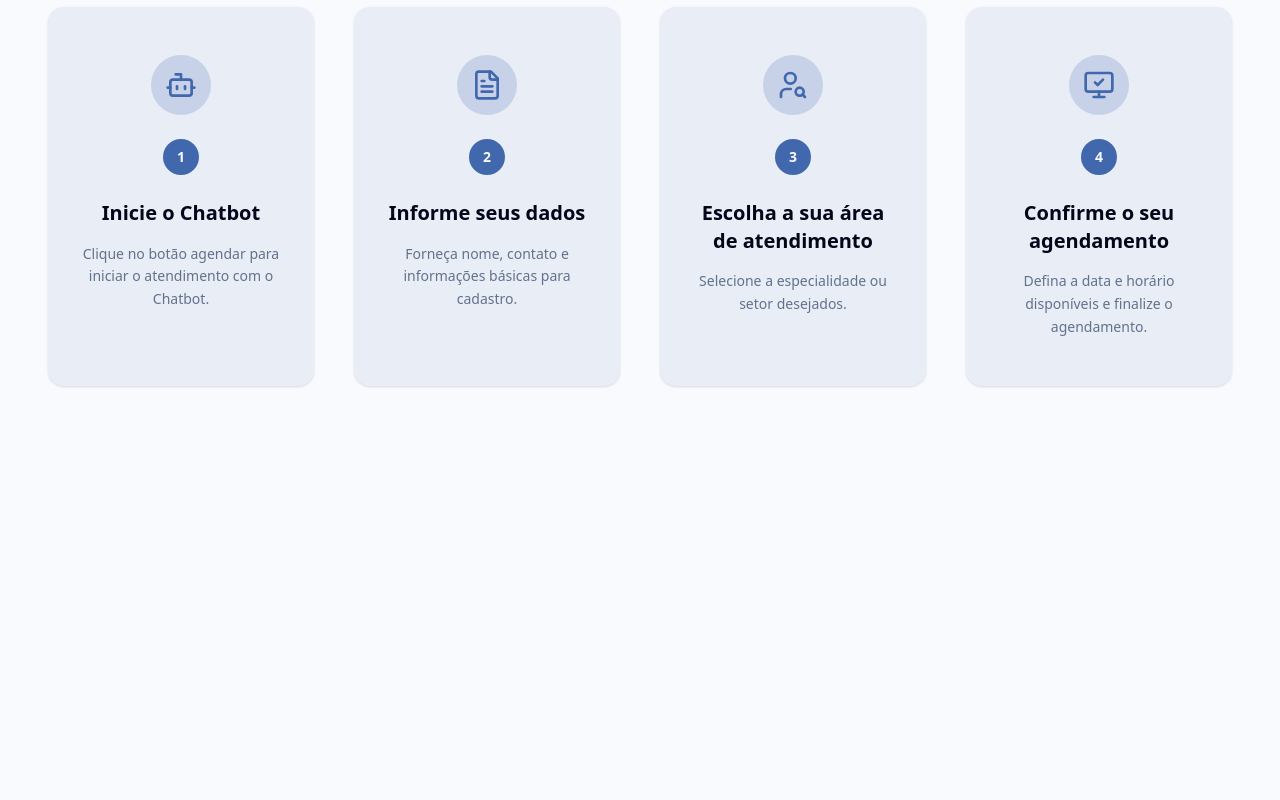
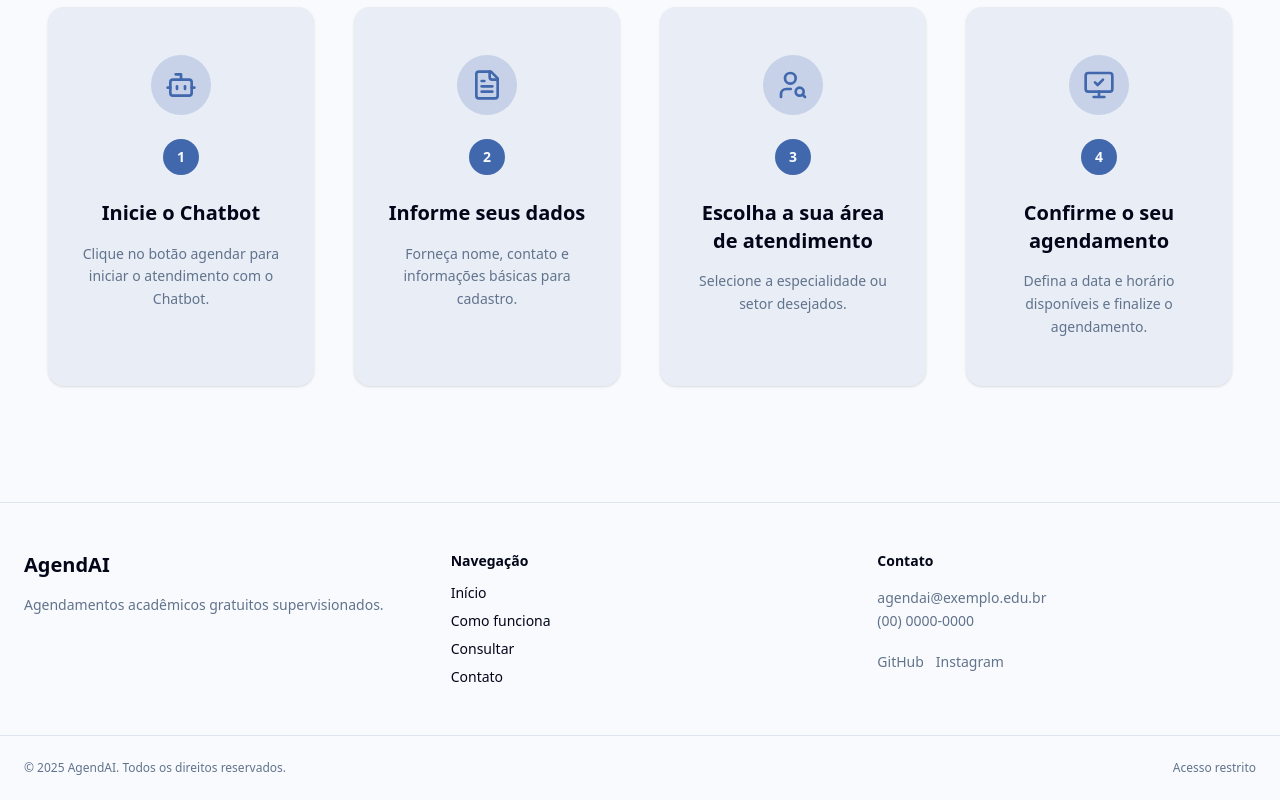
Before and after one commit to JoaoVicttor07/agendai-front, a Next.js app: page / in a window 1280 px wide. Shown: the part 844-1644 px from the top of the page. Before the commit the page ends 1250 px from the top, so only its background shows below. Built offline with nearby package versions, Linux system fonts and the light colour scheme.

Commit message:
Add footer component and integrate into homepage
Introduces a new Footer component with navigation and contact info, using react-icons. Updates the homepage to include the Footer. Also adds react-icons as a dependency in package.json.

```diff
--- a/package.json
+++ b/package.json
@@ -18,6 +18,7 @@
     "next-themes": "^0.4.6",
     "react": "19.1.0",
     "react-dom": "19.1.0",
+    "react-icons": "^5.5.0",
     "tailwind-merge": "^3.3.1"
   },
   "devDependencies": {
--- /dev/null
+++ b/src/app/components/footer.tsx
@@ -0,0 +1,61 @@
+import Link from "next/link"
+import { FaGithub } from 'react-icons/fa';
+
+export function Footer() {
+  const year = new Date().getFullYear()
+  return (
+    <footer className="mt-24 border-t bg-background/60 backdrop-blur">
+      <div className="mx-auto max-w-7xl px-6 py-12 grid gap-12 md:grid-cols-3">
+        <div className="space-y-4">
+          <div className="text-xl font-semibold">AgendAI</div>
+            <p className="text-sm text-muted-foreground">
+              Agendamentos acadêmicos gratuitos supervisionados.
+            </p>
+        </div>
+        <div>
+          <h4 className="mb-3 text-sm font-semibold">Navegação</h4>
+          <ul className="space-y-2 text-sm">
+            <li><Link href="#hero" className="hover:text-primary">Início</Link></li>
+            <li><Link href="#como-funciona" className="hover:text-primary">Como funciona</Link></li>
+            <li><Link href="#consultar" className="hover:text-primary">Consultar</Link></li>
+            <li><Link href="#contato" className="hover:text-primary">Contato</Link></li>
+          </ul>
+        </div>
+        {/* <div>
+          <h4 className="mb-3 text-sm font-semibold">Recursos</h4>
+          <ul className="space-y-2 text-sm">
+            <li><Link href="/faq" className="hover:text-primary">FAQ</Link></li>
+            <li><Link href="/suporte" className="hover:text-primary">Suporte</Link></li>
+            <li><Link href="/privacidade" className="hover:text-primary">Privacidade</Link></li>
+            <li><Link href="/termos" className="hover:text-primary">Termos</Link></li>
+          </ul>
+        </div> */}
+        <div className="space-y-4">
+          <h4 className="text-sm font-semibold">Contato</h4>
+          <p className="text-sm text-muted-foreground leading-relaxed">
+            agendai@exemplo.edu.br<br />
+            (00) 0000-0000<br />
+          </p>
+          <div className="flex gap-3">
+            <Link aria-label="GitHub" href="https://github.com">
+              <span className="text-muted-foreground hover:text-primary text-sm">GitHub</span>
+            </Link>
+            <Link aria-label="Instagram" href="#">
+              <span className="text-muted-foreground hover:text-primary text-sm">Instagram</span>
+            </Link>
+          </div>
+        </div>
+      </div>
+      <div className="border-t">
+        <div className="mx-auto max-w-7xl px-6 py-6 flex flex-col gap-4 md:flex-row md:items-center md:justify-between">
+          <p className="text-xs text-muted-foreground">
+            © {year} AgendAI. Todos os direitos reservados.
+          </p>
+          <div className="flex flex-wrap gap-4 text-xs text-muted-foreground">
+            <Link href="/acesso-restrito" className="hover:text-primary">Acesso restrito</Link>
+          </div>
+        </div>
+      </div>
+    </footer>
+  )
+}
--- a/src/app/page.tsx
+++ b/src/app/page.tsx
@@ -1,6 +1,7 @@
 import { Navbar } from "./components/navbar";
 import { Hero } from "./components/hero";
 import { HowItWorks } from "./components/howItWorks";
+import { Footer } from "./components/footer";
 
 export default function Home() {
   return (
@@ -9,6 +10,7 @@ export default function Home() {
       <main className="pt-16">
         <Hero />
         <HowItWorks />
+        <Footer />
       </main>
     </>
   );
```
Also changed, not shown: 1 other file (tests, documents, lock files or other folders).
